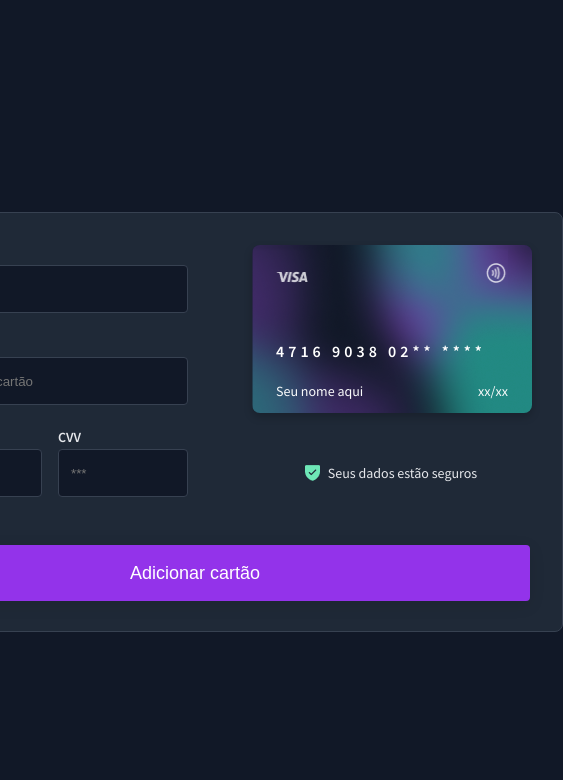
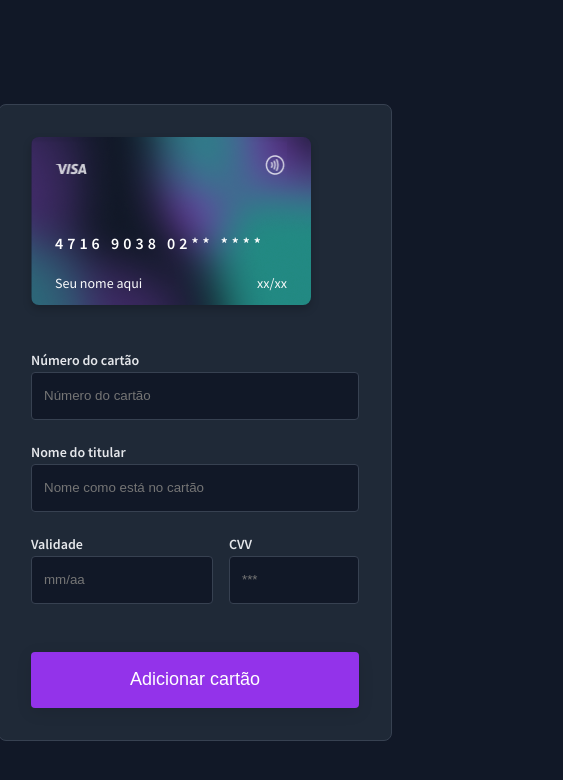
Before and after one commit to pablokaliel/boracodar-13, a React (Create React App) app: page / in a window 390 px wide. Shown: the top 780 px of the page, 563 px wide, since content can reach past the window. Built offline with nearby package versions, Linux system fonts and the light colour scheme.

Commit message:
add version mobile /no finish/

```diff
--- a/src/pages/styles.js
+++ b/src/pages/styles.js
@@ -17,6 +17,12 @@ export const SwapperContainer = styled.div`
   background: #1f2937;
   border-radius: 8px;
   padding: 32px;
+  @media (max-width: 780px) {
+   width: 100%;
+   height: 100%;
+   padding: 32px 32px;
+
+  }
   button {
     transition: all 0.3s;
     height: 56px;
@@ -39,10 +45,18 @@ export const DivInfo = styled.div`
   flex-direction: column;
   width: 50%;
   margin-right: 64px;
+  @media (max-width: 780px) {
+    width:100%;
+    margin-right:0px;
+    margin-top:215px;
+  }
 `;
 
 export const Swapper = styled.div`
   display: flex;
+  @media (max-width: 780px) {
+flex-direction: column-reverse;
+  }
 `;
 export const FlipCard = styled.div``;
 
@@ -89,6 +103,7 @@ export const DivNick = styled.div`
 export const DivTwoInputs = styled.div`
   display: flex;
   gap: 16px;
+
 `;
 
 export const DivValidate = styled.div`
@@ -153,6 +168,9 @@ export const DivCard = styled.div`
   transition: transform 0.6s;
   transform-style: preserve-3d;
   cursor: pointer;
+  @media (max-width: 780px) {
+width: 100%;
+  }
   perspective: 1000px;
   :hover {
     .info {
@@ -279,4 +297,8 @@ export const DivSecurityInfo = styled.div`
   font-size: 14px;
   line-height: 16px;
   color: #e5e7eb;
+
+  @media (max-width: 780px) {
+   display:none;
+  }
 `;
--- a/src/styles/GlobalStyles.js
+++ b/src/styles/GlobalStyles.js
@@ -15,6 +15,8 @@
   #root,html,body{
     width: 100%;
     height: 100%;
+    min-height:100vh;
+    min-width:100vw;
   }
 
   button{
```
